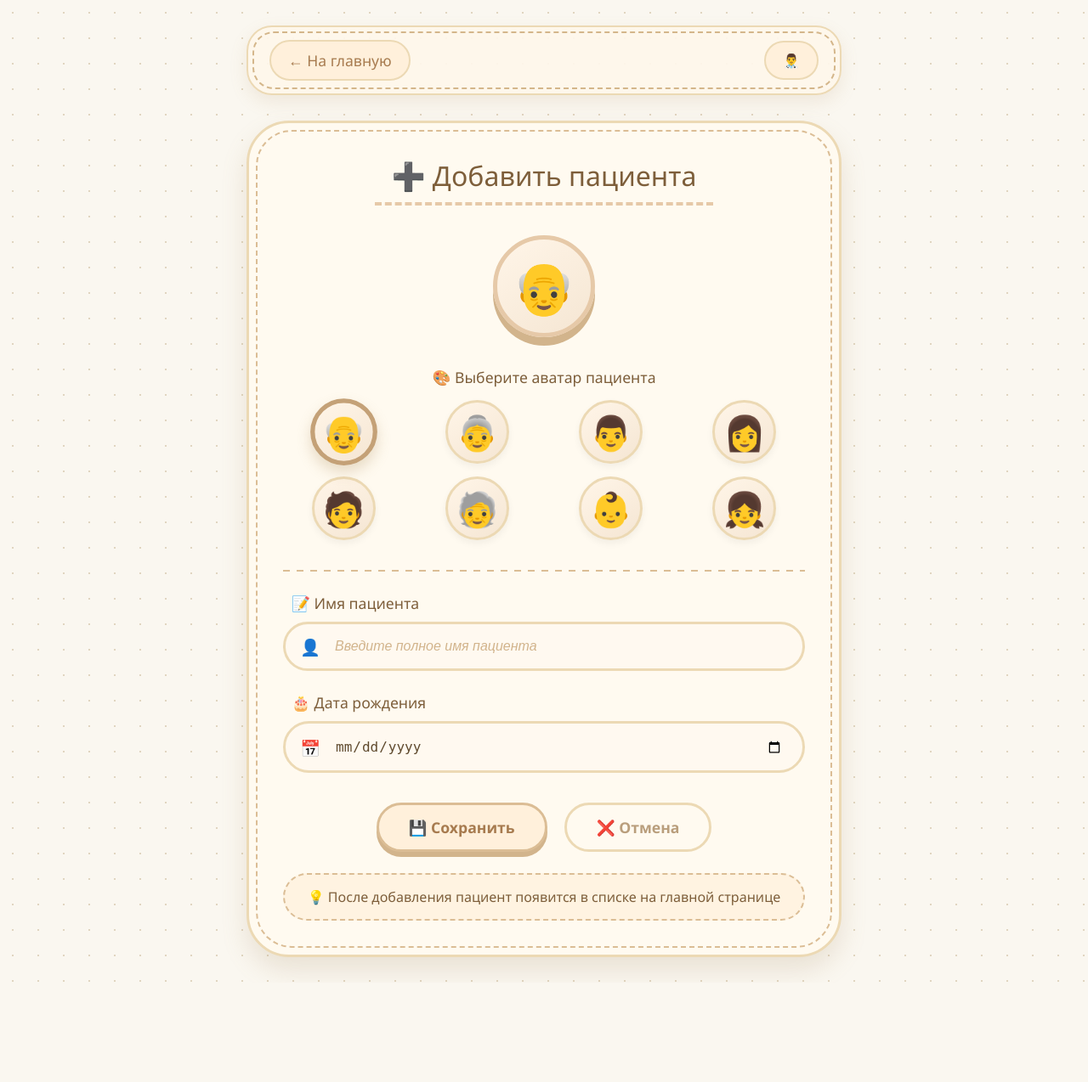
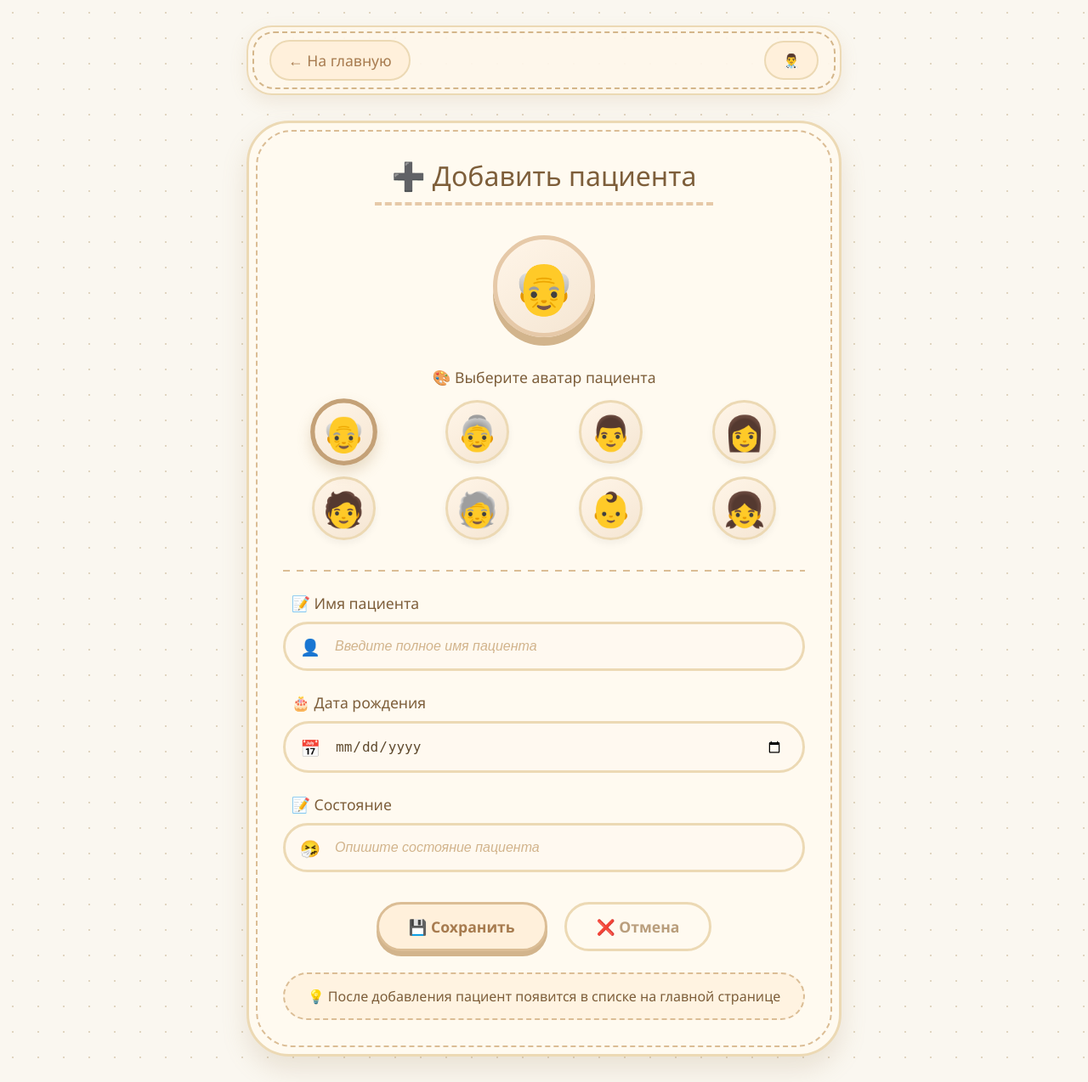
Before and after one commit to KrotovIV/medicine-web-site, a Spring app: template frontend/src/main/resources/templates/add_patient_card.html in a window 1280 px wide. Shown: the whole page at 85% size. Before the commit the page ends 1156 px from the top, so only its background shows below. Run offline with Thymeleaf, Linux system fonts and the light colour scheme; the template is opened without the code that fills it, so the values that code supplies are empty.

Commit message:
condition field and it's handling in patient add

```diff
--- a/backend/src/main/java/com/github/KrotovIV/backend/controllers/PatientsDataController.java
+++ b/backend/src/main/java/com/github/KrotovIV/backend/controllers/PatientsDataController.java
@@ -50,11 +50,12 @@ public class PatientsDataController {
             @RequestParam("name") String name,
             @RequestParam("emoji") String emoji,
             @RequestParam("birthDate") LocalDate birthDate,
+            @RequestParam("condition") String condition,
             HttpServletRequest request
     ) {
         var userLogin = request.getAttribute("userLogin");
         String userLoginString = (String) userLogin;
-       return dataBaseService.addPatient(name, emoji, birthDate, userLoginString);
+       return dataBaseService.addPatient(name, emoji, birthDate, condition, userLoginString);
     }
 
     @GetMapping("/patient/{id}/videos/{videoName}")
--- a/backend/src/main/java/com/github/KrotovIV/backend/services/DataBaseService.java
+++ b/backend/src/main/java/com/github/KrotovIV/backend/services/DataBaseService.java
@@ -103,7 +103,7 @@ public class DataBaseService {
             userToHisPatientsIds.put(userLogin, new ArrayList<Long>());
     }
 
-    public ResponseEntity<?> addPatient(String name, String emoji, LocalDate birthDate, String userLogin) {
+    public ResponseEntity<?> addPatient(String name, String emoji, LocalDate birthDate, String condition, String userLogin) {
         var id = currentPatientId.getAndIncrement();
 
         var patientCard = PatientCardDtoResponse.builder()
@@ -111,7 +111,7 @@ public class DataBaseService {
                 .avatar(emoji)
                 .birthDate(birthDate)
                 .name(name)
-                .condition("{PATIENT_CONDITION}")
+                .condition(condition)
                 .lastVisitDate(LocalDate.now())
                 .build();
 
--- a/frontend/src/main/java/com/github/KrotovIV/frontend/controllers/AddPatientCardController.java
+++ b/frontend/src/main/java/com/github/KrotovIV/frontend/controllers/AddPatientCardController.java
@@ -41,6 +41,7 @@ public class AddPatientCardController {
             @RequestParam("avatarEmoji") String avatarEmoji,
             @RequestParam("name") String name,
             @RequestParam("birthDate") LocalDate birthDate,
+            @RequestParam("condition") String condition,
             HttpServletResponse response
     ) {
 
@@ -52,6 +53,7 @@ public class AddPatientCardController {
                         .queryParam("name", name)
                         .queryParam("birthDate", birthDate)
                         .queryParam("emoji", avatarEmoji)
+                        .queryParam("condition", condition)
                         .build())
                 .cookie("jwtToken", jwtToken)
                 .retrieve()
--- a/frontend/src/main/resources/templates/add_patient_card.html
+++ b/frontend/src/main/resources/templates/add_patient_card.html
@@ -447,6 +447,21 @@
                 </div>
             </div>
 
+            <!-- Поле Состояние -->
+            <div class="form-group">
+                <label>📝 Состояние</label>
+                <div class="relative">
+                    <div class="input-wrapper">
+                        <span class="input-icon">🤧</span>
+                        <input type="text"
+                               placeholder="Опишите состояние пациента"
+                               id="condition"
+                               name="condition"
+                               required>
+                    </div>
+                </div>
+            </div>
+
             <!-- Кнопки действий -->
             <div class="actions">
                 <button type="submit" class="btn btn-primary">
```
Also changed, not shown: backend/storage/patient_1/other/20260326_110246_083e07c3.txt (added), backend/storage/patient_1/photos/20260326_105821_94f06134.jpg (added), backend/storage/patient_1/photos/20260326_110811_62950b44.jpg (added).
